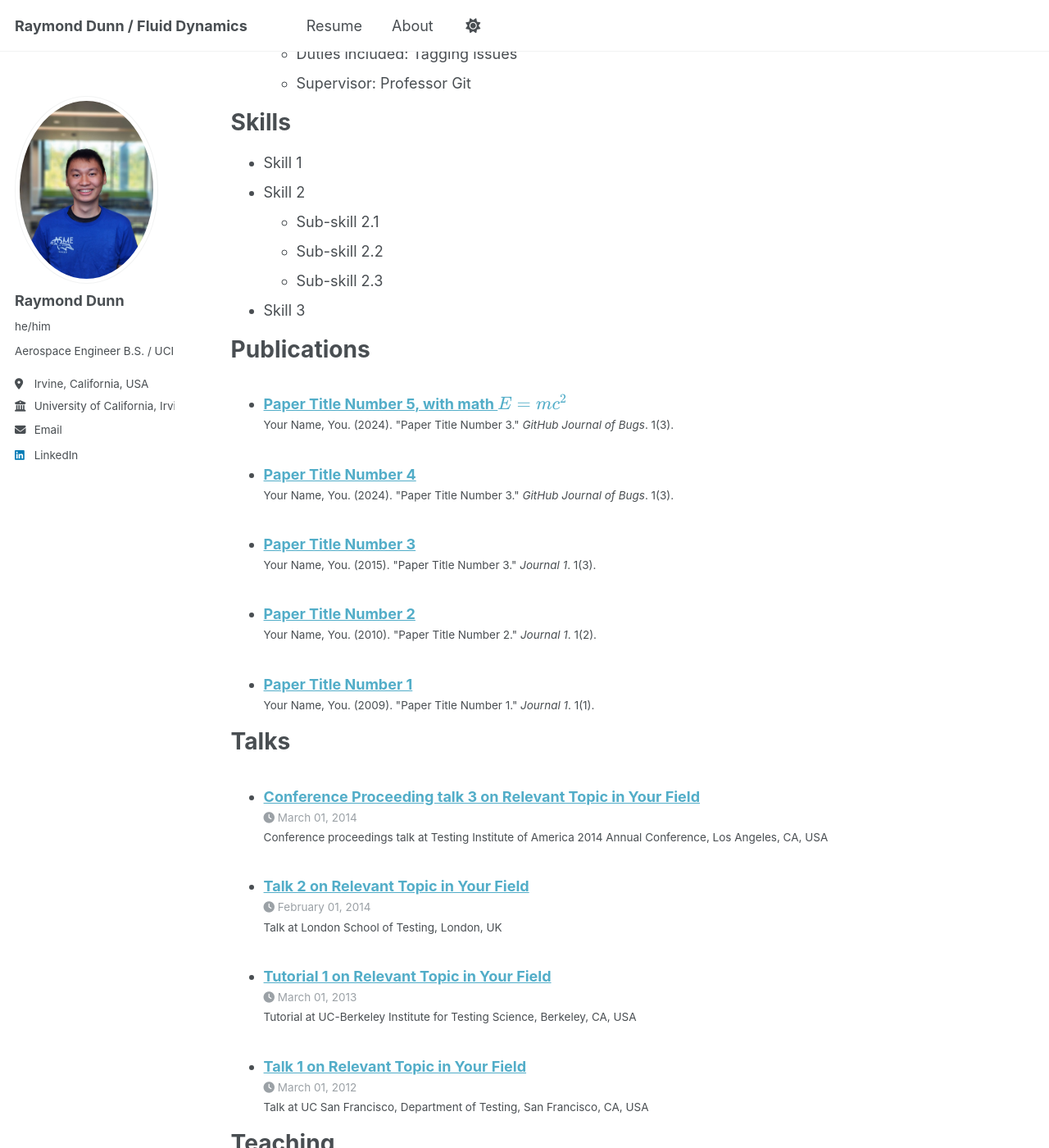
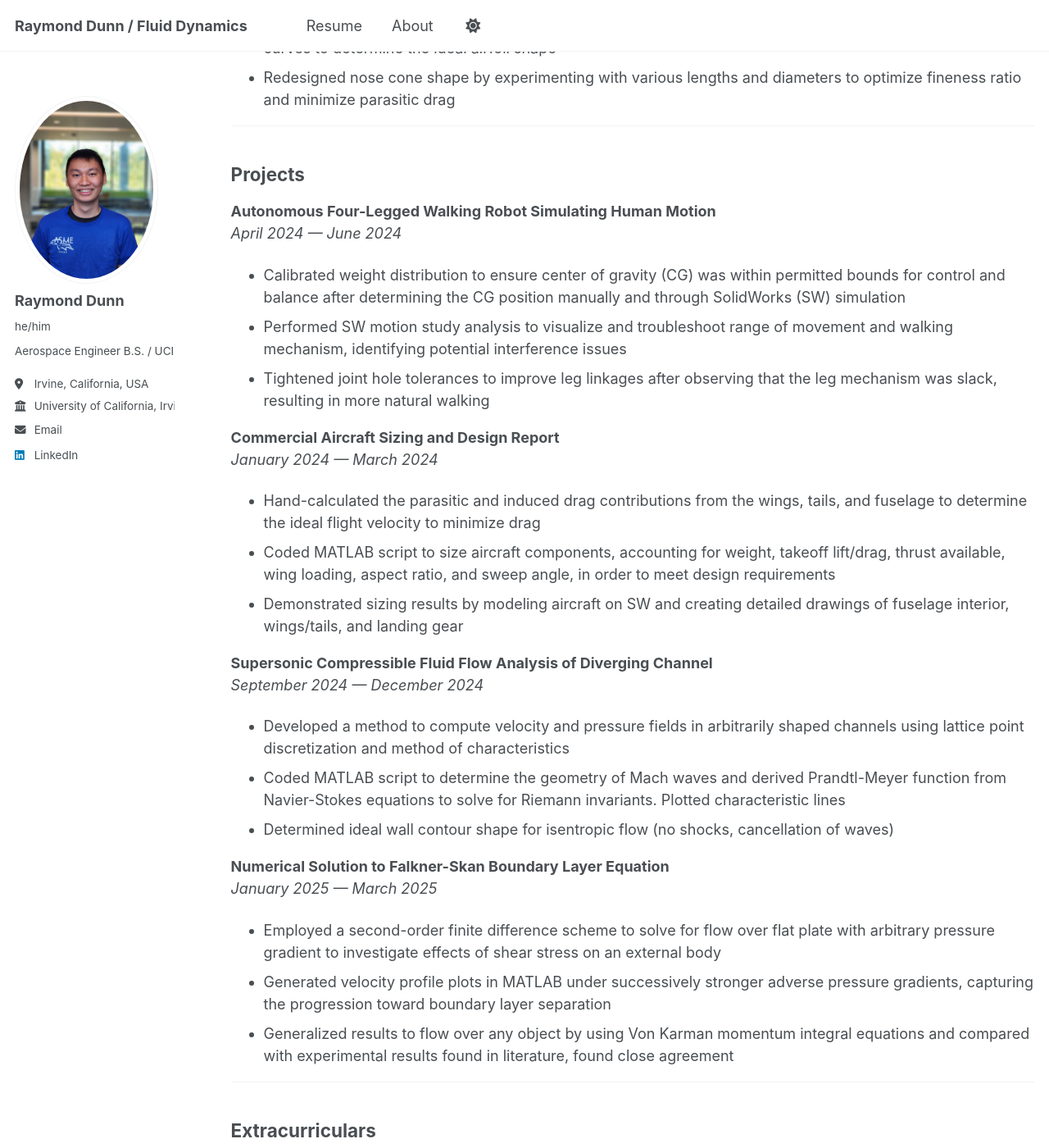
Before and after one commit to Raymond-gif/Raymond-gif.github.io, a Jekyll site: the page built from _pages/resume.md, in a window 1280 px wide and 1400 px high, scrolled down 598 px. Shown: the whole window at 82% size. Built offline with Jekyll 4.4.1, drawn with Linux system fonts in a browser that asks for light colours; a script that is not in the unit is left out; some of the changed text lies outside the part shown.

Commit message:
added resume

```diff
--- a/_pages/resume.md
+++ b/_pages/resume.md
@@ -9,54 +9,60 @@ redirect_from:
 
 {% include base_path %}
 
-Education
-======
-* B.S. in Aerospace Engineering, 2024
+# Raymond Dunn
 
-Work experience
-======
-* Spring 2024: Academic Pages Collaborator
-  * GitHub University
-  * Duties includes: Updates and improvements to template
-  * Supervisor: The Users
+📧 [raymonddunn25@gmail.com](mailto:raymonddunn25@gmail.com)
 
-* Fall 2015: Research Assistant
-  * GitHub University
-  * Duties included: Merging pull requests
-  * Supervisor: Professor Hub
+---
 
-* Summer 2015: Research Assistant
-  * GitHub University
-  * Duties included: Tagging issues
-  * Supervisor: Professor Git
+## Education
 
-Skills
-======
-* Skill 1
-* Skill 2
-  * Sub-skill 2.1
-  * Sub-skill 2.2
-  * Sub-skill 2.3
-* Skill 3
+**[University of California, Irvine](https://engineering.uci.edu/dept/mae)** — BS in Aerospace Engineering, GPA: 3.4
+*June 2024*
 
-Publications
-======
-  <ul>{% for post in site.publications reversed %}
-    {% include archive-single-cv.html %}
-  {% endfor %}</ul>
+---
 
-Talks
-======
-  <ul>{% for post in site.talks reversed %}
-    {% include archive-single-talk-cv.html  %}
-  {% endfor %}</ul>
+## Experience
 
-Teaching
-======
-  <ul>{% for post in site.teaching reversed %}
-    {% include archive-single-cv.html %}
-  {% endfor %}</ul>
+**Design, Build Fly: Remote-Controlled Aircraft**
+*September 2022 — June 2023*
+- Measured wing deflection to assess structural integrity after loading the surface with various sand weights
+- Assembled wings by laser cutting and positioning ribs at precise intervals following the analysis of lift/drag curves to determine the ideal airfoil shape
+- Redesigned nose cone shape by experimenting with various lengths and diameters to optimize fineness ratio and minimize parasitic drag
 
-Service and leadership
-======
-* Currently signed in to 43 different slack teams
+---
+
+## Projects
+
+**Autonomous Four-Legged Walking Robot Simulating Human Motion**
+*April 2024 — June 2024*
+- Calibrated weight distribution to ensure center of gravity (CG) was within permitted bounds for control and balance after determining the CG position manually and through SolidWorks (SW) simulation
+- Performed SW motion study analysis to visualize and troubleshoot range of movement and walking mechanism, identifying potential interference issues
+- Tightened joint hole tolerances to improve leg linkages after observing that the leg mechanism was slack, resulting in more natural walking
+
+**Commercial Aircraft Sizing and Design Report**
+*January 2024 — March 2024*
+- Hand-calculated the parasitic and induced drag contributions from the wings, tails, and fuselage to determine the ideal flight velocity to minimize drag
+- Coded MATLAB script to size aircraft components, accounting for weight, takeoff lift/drag, thrust available, wing loading, aspect ratio, and sweep angle, in order to meet design requirements
+- Demonstrated sizing results by modeling aircraft on SW and creating detailed drawings of fuselage interior, wings/tails, and landing gear
+
+**Supersonic Compressible Fluid Flow Analysis of Diverging Channel**
+*September 2024 — December 2024*
+- Developed a method to compute velocity and pressure fields in arbitrarily shaped channels using lattice point discretization and method of characteristics
+- Coded MATLAB script to determine the geometry of Mach waves and derived Prandtl-Meyer function from Navier-Stokes equations to solve for Riemann invariants. Plotted characteristic lines
+- Determined ideal wall contour shape for isentropic flow (no shocks, cancellation of waves)
+
+**Numerical Solution to Falkner-Skan Boundary Layer Equation**
+*January 2025 — March 2025*
+- Employed a second-order finite difference scheme to solve for flow over flat plate with arbitrary pressure gradient to investigate effects of shear stress on an external body
+- Generated velocity profile plots in MATLAB under successively stronger adverse pressure gradients, capturing the progression toward boundary layer separation
+- Generalized results to flow over any object by using Von Karman momentum integral equations and compared with experimental results found in literature, found close agreement
+
+---
+
+## Extracurriculars
+
+**Board Member of American Society of Mechanical Engineers at UCI**
+*2021 — 2024*
+- Appointed to board committee to decide on issues involving club outreach, senior engineering projects and community partnerships
+- Strengthened local engineering community by organizing student-led events, mentoring underclassmen, and promoting growth opportunities (workshops)
```
